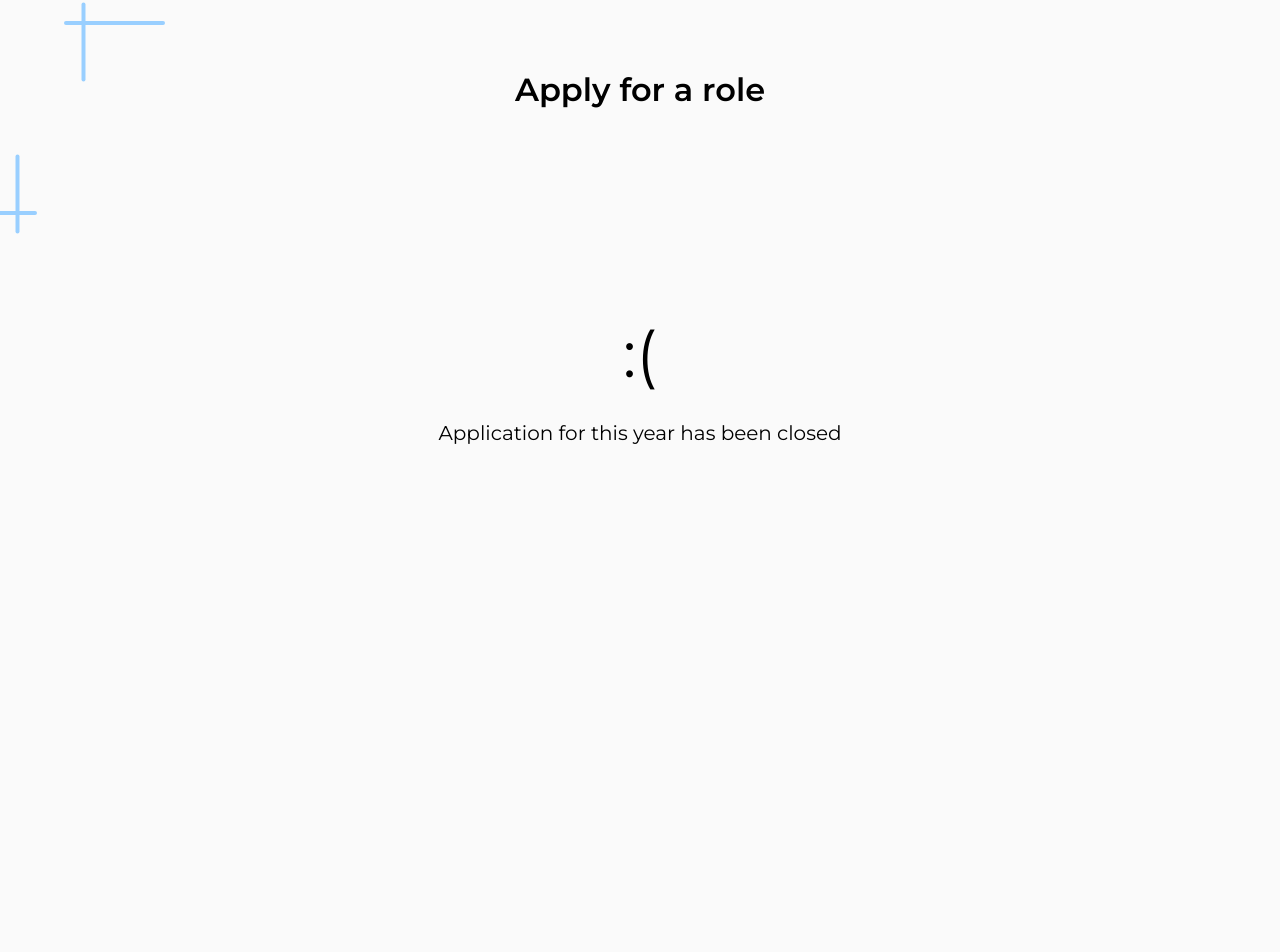
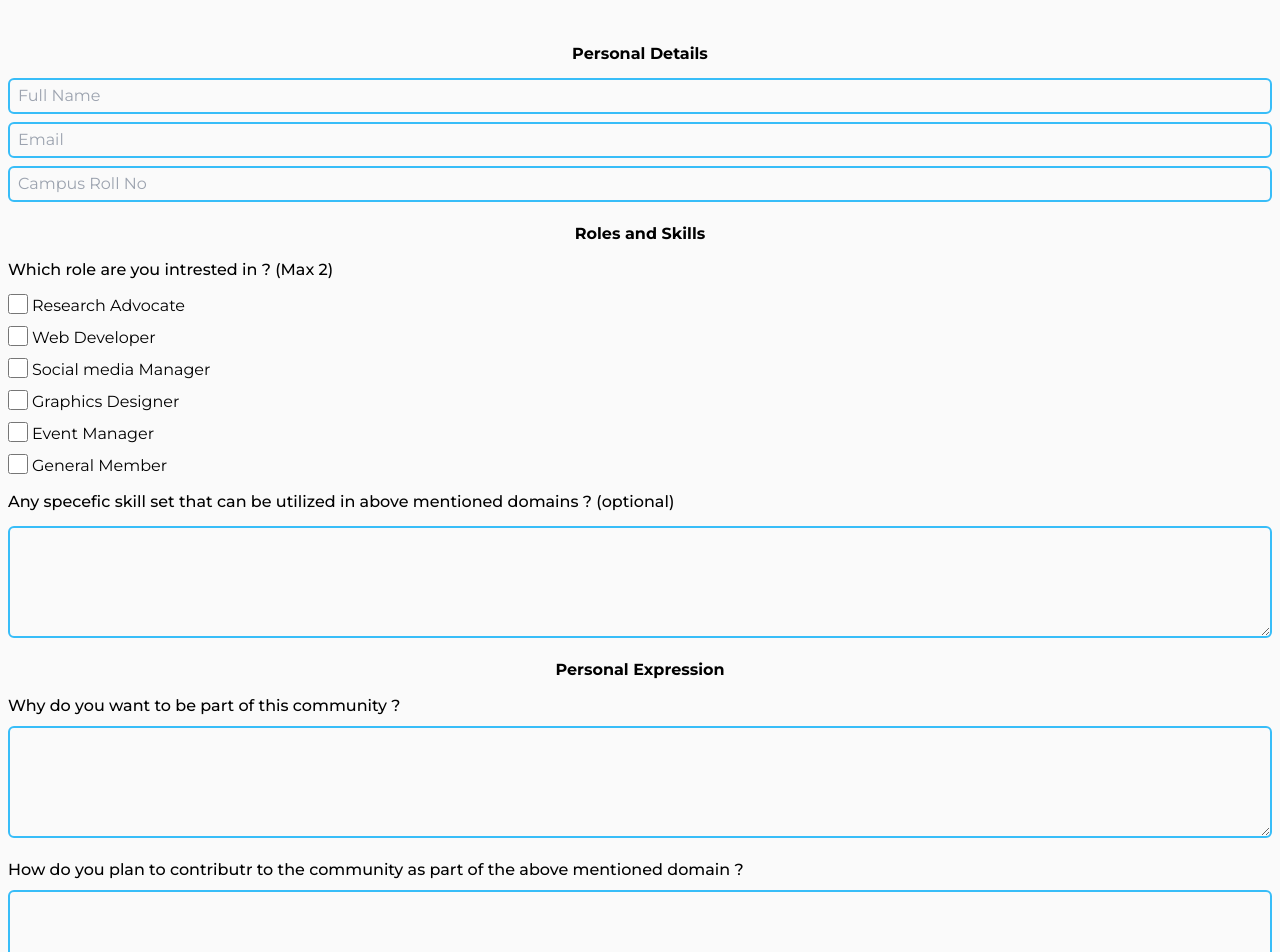
Before and after one commit to tensor-ioe/tensor-website, a React (Create React App) app: page /apply in a window 1280 px wide. Shown: the part 144-1096 px from the top of the page. Before the commit the page ends 800 px from the top, so only its background shows below. Built offline with nearby package versions, Linux system fonts and the light colour scheme.

Commit message:
form design using tailwind

```diff
--- a/src/pages/Apply/Apply.css
+++ b/src/pages/Apply/Apply.css
@@ -4,7 +4,7 @@
 
 .Apply-content {
   margin-top: 5rem;
-    padding: 0 6.25rem;
+  /* padding: 0 6.25rem; */
   text-align: center;
 }
 
--- a/src/pages/Apply/Apply.js
+++ /dev/null
@@ -1,35 +0,0 @@
-import React from "react";
-import './Apply.css';
-
-import Navbar from "../../components/Navbar/Navbar";
-import SectionTitle from "../../components/SectionTitle/SectionTitle";
-
-export default function Apply() {
-    const applicationClosed = true;
-
-    return (
-        <div className="Apply">
-            <Navbar />
-            <section className="Apply-section">
-                <SectionTitle title={"Apply for a role"} />
-
-                <div className="Apply-content">
-                    {
-                        applicationClosed ?
-                        <div className="Apply-closed">
-                            <p className="Apply-closed-icon">:(</p>
-                            <p className="Apply-closed-text">Application for this year has been closed</p>
-                        </div>
-                        :
-                        <div className="Apply-form">
-                            <p>Redirecting to the form...</p>
-                            {
-                                window.location.replace("https://docs.google.com/forms/d/e/1FAIpQLSfwnunaLWcRgBc5fgwBizN-iF0nv3N_g5JaGiQ3TP6gXi_PPQ/viewform?usp=sf_link")
-                            }
-                        </div>
-                    }
-                </div>
-            </section>
-        </div>
-    );
-}
--- /dev/null
+++ b/src/pages/Apply/Apply.jsx
@@ -0,0 +1,160 @@
+import React from "react";
+import "./Apply.css";
+
+import Navbar from "../../components/Navbar/Navbar";
+import SectionTitle from "../../components/SectionTitle/SectionTitle";
+
+export default function Apply() {
+  const applicationClosed = false;
+
+  return (
+    <div className="Apply">
+      <Navbar />
+      <section className="Apply-section">
+        {/* <SectionTitle title={"Apply for a role"} /> */}
+
+        <div className="Apply-content">
+          {applicationClosed ? (
+            <div className="Apply-closed">
+              <p className="Apply-closed-icon">:(</p>
+              <p className="Apply-closed-text">
+                Application for this year has been closed
+              </p>
+            </div>
+          ) : (
+            <div className="Apply-form p-2">
+              <div className="mt-4 mb-4 flex flex-col">
+                <label
+                  className=" mb-2 text-center font-bold"
+                  htmlFor="personalDetails"
+                >
+                  Personal Details
+                </label>
+                <input
+                  type="text"
+                  placeholder="Full Name"
+                  className=" w-full py-1 my-1 px-2 outline-none bg-inherit border-solid border-2 border-sky-400 rounded-md"
+                />
+                <input
+                  type="text"
+                  placeholder="Email"
+                  className=" w-full py-1 my-1 px-2 outline-none bg-inherit border-solid border-2 border-sky-400 rounded-md"
+                />
+                <input
+                  type="text"
+                  placeholder="Campus Roll No"
+                  className=" w-full py-1 my-1 px-2 outline-none bg-inherit border-solid border-2 border-sky-400 rounded-md"
+                />
+              </div>
+              <div className="mt-3 mb-4 flex flex-col">
+                <label
+                  className=" mb-2 text-center font-bold"
+                  htmlFor="personalDetails"
+                >
+                  Roles and Skills
+                </label>
+                <label
+                  htmlFor="question1"
+                  className=" mt-1 mb-2 text-left font-medium"
+                >
+                  Which role are you intrested in ? (Max 2)
+                </label>
+                <span className=" flex justify-center my-1 self-start">
+                  <input className=" w-5 h-5" type="checkbox" />
+                  <label className=" ml-1" htmlFor="checkboxLabel">
+                    Research Advocate
+                  </label>
+                </span>
+                <span className=" flex justify-center my-1 self-start">
+                  <input className=" w-5 h-5" type="checkbox" />
+                  <label className=" ml-1" htmlFor="checkboxLabel">
+                    Web Developer
+                  </label>
+                </span>
+                <span className=" flex justify-center my-1 self-start">
+                  <input className=" w-5 h-5" type="checkbox" />
+                  <label className=" ml-1" htmlFor="checkboxLabel">
+                    Social media Manager
+                  </label>
+                </span>
+                <span className=" flex justify-center my-1 self-start">
+                  <input className=" w-5 h-5" type="checkbox" />
+                  <label className=" ml-1" htmlFor="checkboxLabel">
+                    Graphics Designer
+                  </label>
+                </span>
+                <span className=" flex justify-center my-1 self-start">
+                  <input className=" w-5 h-5" type="checkbox" />
+                  <label className=" ml-1" htmlFor="checkboxLabel">
+                    Event Manager
+                  </label>
+                </span>
+                <span className=" flex justify-center my-1 self-start">
+                  <input className=" w-5 h-5" type="checkbox" />
+                  <label className=" ml-1" htmlFor="checkboxLabel">
+                    General Member
+                  </label>
+                </span>
+                <label
+                  htmlFor="question1"
+                  className=" my-2 text-left font-medium"
+                >
+                  Any specefic skill set that can be utilized in above mentioned
+                  domains ? (optional)
+                </label>
+                <textarea
+                  name="answer2"
+                  id="answer2"
+                  className=" w-full mt-1 h-28 py-1 my-1 px-2 outline-none bg-inherit border-solid border-2 border-sky-400 rounded-md"
+                ></textarea>
+              </div>
+              <div className="mt-4 mb-4 flex flex-col">
+                <label
+                  className=" mb-2 text-center font-bold"
+                  htmlFor="personalDetails"
+                >
+                  Personal Expression
+                </label>
+                <label
+                  htmlFor="question1"
+                  className=" text-left mt-1 font-medium"
+                >
+                  Why do you want to be part of this community ?
+                </label>
+                <textarea
+                  name="answer2"
+                  id="answer2"
+                  className=" w-full mt-2 mb-4 h-28 py-1 px-2 outline-none bg-inherit border-solid border-2 border-sky-400 rounded-md"
+                ></textarea>
+
+                <label
+                  htmlFor="question1"
+                  className=" text-left mt-1 font-medium"
+                >
+                  How do you plan to contributr to the community as part of the
+                  above mentioned domain ?
+                </label>
+                <textarea
+                  name="answer2"
+                  id="answer2"
+                  className=" w-full h-28 mt-2 mb-4 py-1 px-2 outline-none bg-inherit border-solid border-2 border-sky-400 rounded-md"
+                ></textarea>
+                <label
+                  htmlFor="question1"
+                  className=" text-left mt-1 font-medium"
+                >
+                  Any query or feedbacks ? (optional)
+                </label>
+                <textarea
+                  name="answer2"
+                  id="answer2"
+                  className=" w-full h-28 mt-2 mb-4 py-1 px-2 outline-none bg-inherit border-solid border-2 border-sky-400 rounded-md"
+                ></textarea>
+              </div>
+            </div>
+          )}
+        </div>
+      </section>
+    </div>
+  );
+}
```
Lines whose indentation alone changed are shown as unchanged.
